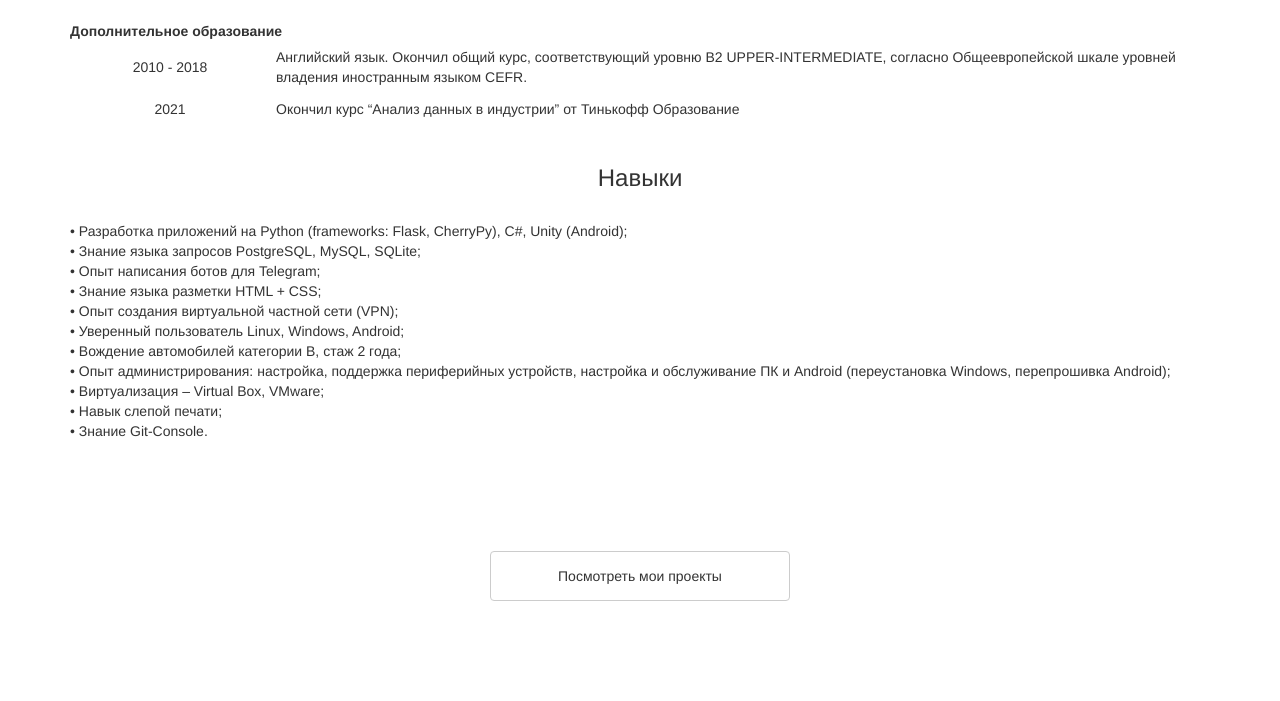
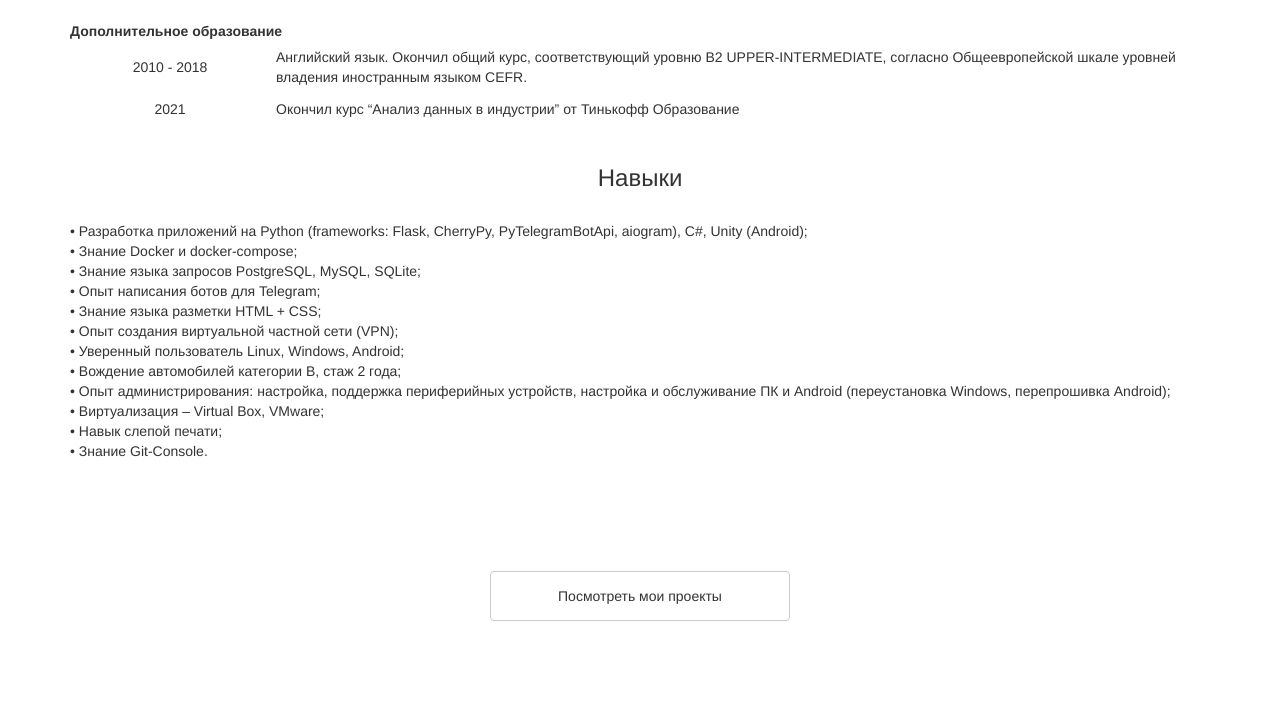
Before and after one commit to damiraminov1/DamirAzatovichSite, a Flask app: page / in a window 1280 px wide. Shown: the part 863-1564 px from the top of the page. Run offline with Flask 2, Linux system fonts and the light colour scheme; some libraries are stand-ins or nearby versions.

Commit message:
added info, edited icon

```diff
--- a/app/templates/main/base.html
+++ b/app/templates/main/base.html
@@ -2,6 +2,11 @@
 
 {% block title %}
     {{ title }} - Аминов Дамир Азатович
+{% endblock %}
+
+{% block styles %}
+    {{ super() }}
+    <link rel="icon" href="{{ url_for('static', filename='icons/favicon.ico') }}">
 {% endblock %}
 
 {% block navbar %}
--- a/app/templates/main/index.html
+++ b/app/templates/main/index.html
@@ -105,7 +105,8 @@
             </div>
         <br>
         <p>
-            &bull; Разработка приложений на Python (frameworks: Flask, CherryPy), C#, Unity (Android); <br>
+            &bull; Разработка приложений на Python (frameworks: Flask, CherryPy, PyTelegramBotApi, aiogram), C#, Unity (Android); <br>
+            &bull; Знание Docker и docker-compose; <br>
             &bull; Знание языка запросов PostgreSQL, MySQL, SQLite; <br>
             &bull; Опыт написания ботов для Telegram; <br>
             &bull; Знание языка разметки HTML + CSS; <br>
```
Also changed, not shown: app/static/icons/favicon.ico (added).
